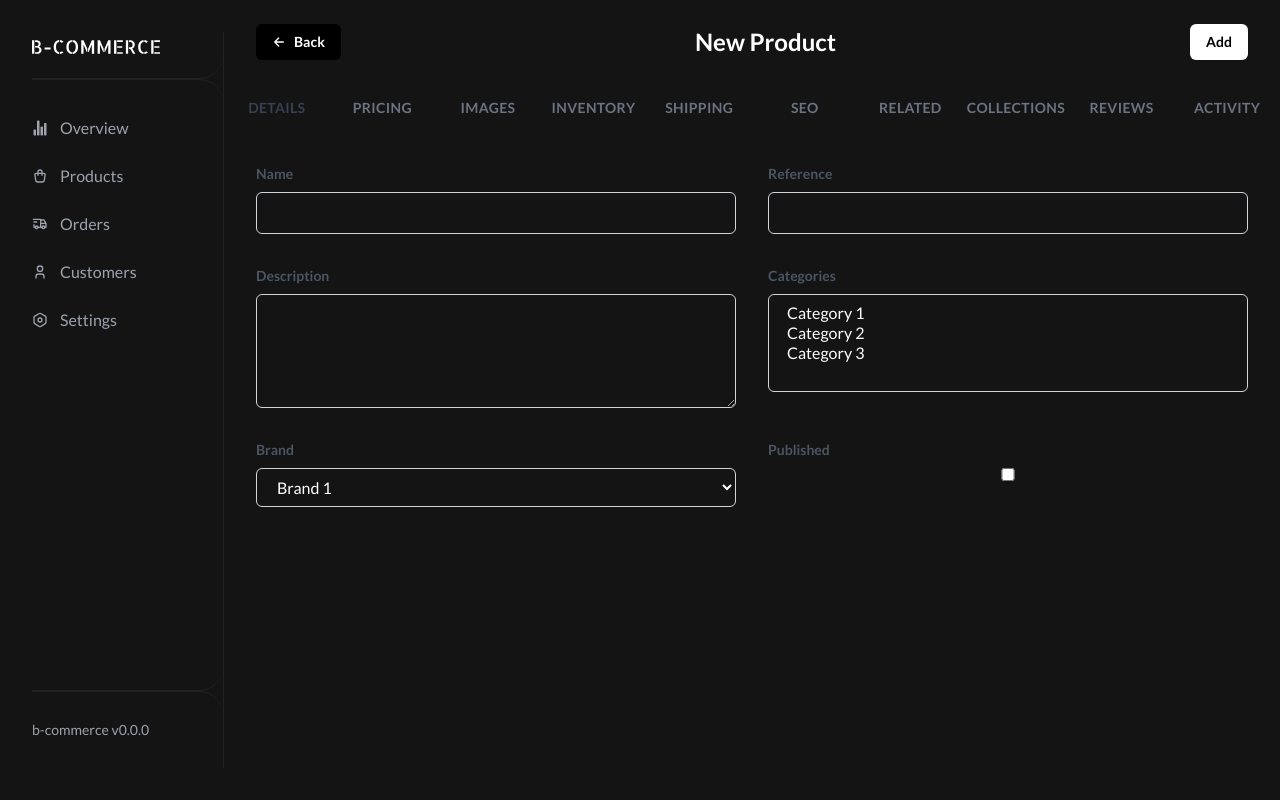
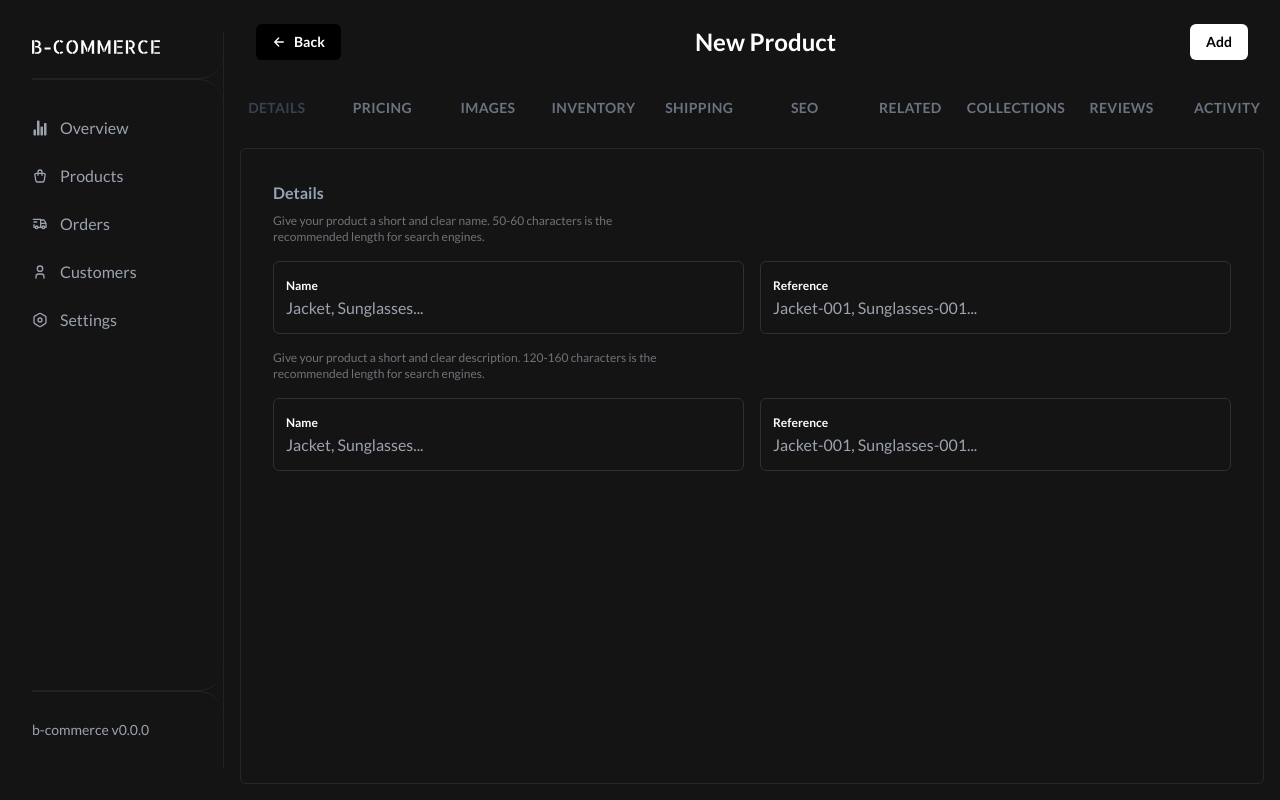
Before and after one commit to MohamedBechirMejri/b-commerce, a Next.js app: page /admin/products/new in a window 1280 px wide. Built offline with nearby package versions, Linux system fonts and the light colour scheme.

Commit message:
redesign details

```diff
--- a/app/admin/products/(product)/Details.tsx
+++ b/app/admin/products/(product)/Details.tsx
@@ -1,4 +1,5 @@
 import type { Product } from "~/types/Product";
+import Input from "../../(ui)/Input";
 
 export default function Details({
   product,
@@ -36,48 +37,65 @@ export default function Details({
     { id: "published", label: "Published", type: "checkbox" },
   ];
 
-  // Use map to iterate over the array and render each input field
   return (
-    <div className="grid grid-cols-2 auto-rows-min">
-      {fields.map(field => (
-        <div className="flex flex-col p-4" key={field.id}>
-          <label
-            className="text-sm font-semibold text-gray-600"
-            htmlFor={field.id}
-          >
-            {field.label}
-          </label>
-          {field.type === "textarea" ? (
-            <textarea
-              className="px-4 py-2 mt-2 border border-gray-300 rounded-md"
-              rows={field.rows}
-              id={field.id}
-            />
-          ) : field.type === "select" ? (
-            <select
-              className="px-4 py-2 mt-2 border border-gray-300 rounded-md"
-              id={field.id}
-              multiple={field.multiple}
-            >
-              {field.options!.map(option => (
-                <option value={option.value} key={option.value}>
-                  {option.text}
-                </option>
-              ))}
-            </select>
-          ) : (
-            <input
-              type={field.type}
-              className="px-4 py-2 mt-2 border border-gray-300 rounded-md"
-              id={field.id}
-              value={product[field.id as keyof Product]}
-              onChange={e =>
-                setProduct({ ...product, [field.id]: e.target.value })
-              }
-            />
-          )}
-        </div>
-      ))}
+    <div className="flex flex-col w-full min-h-full gap-4 p-8 mx-auto border rounded-md border-zinc-800 max-w-7xl">
+      <h2 className="-mb-2 font-semibold text-slate-400">Details</h2>
+      <p className="max-w-sm text-xs leading-4 text-zinc-500">
+        Give your product a short and clear name. 50-60 characters is the
+        recommended length for search engines.
+      </p>
+      <div className="grid grid-cols-2 gap-4">
+        <Input
+          type={"text"}
+          label={"Name"}
+          placeholder={"Jacket, Sunglasses..."}
+          value={product.name}
+          onChange={(e: { target: { value: any } }) =>
+            setProduct({ ...product, name: e.target.value })
+          }
+          autocomplete={false}
+          required
+        />
+        <Input
+          type={"text"}
+          label={"Reference"}
+          placeholder={"Jacket-001, Sunglasses-001..."}
+          value={product.reference}
+          onChange={(e: { target: { value: any } }) =>
+            setProduct({ ...product, reference: e.target.value })
+          }
+          autocomplete={false}
+          required
+        />
+      </div>
+      <p className="max-w-sm text-xs leading-4 text-zinc-500">
+        Give your product a short and clear description. 120-160 characters is
+        the recommended length for search engines.
+      </p>
+      <div className="grid grid-cols-2 gap-4">
+        <Input
+          type={"text"}
+          label={"Name"}
+          placeholder={"Jacket, Sunglasses..."}
+          value={product.name}
+          onChange={(e: { target: { value: any } }) =>
+            setProduct({ ...product, name: e.target.value })
+          }
+          autocomplete={false}
+          required
+        />
+        <Input
+          type={"text"}
+          label={"Reference"}
+          placeholder={"Jacket-001, Sunglasses-001..."}
+          value={product.reference}
+          onChange={(e: { target: { value: any } }) =>
+            setProduct({ ...product, reference: e.target.value })
+          }
+          autocomplete={false}
+          required
+        />
+      </div>
     </div>
   );
 }
```
